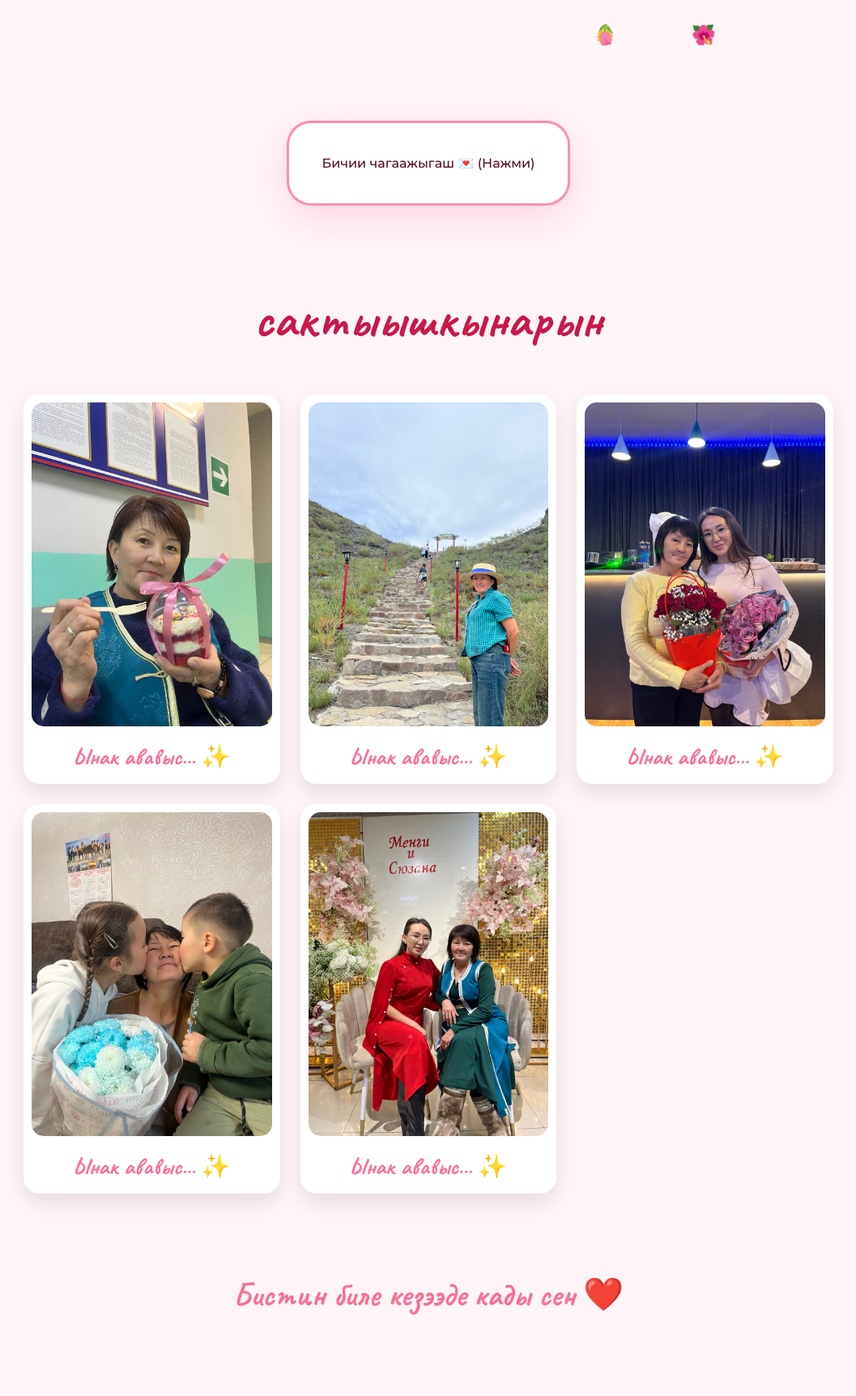
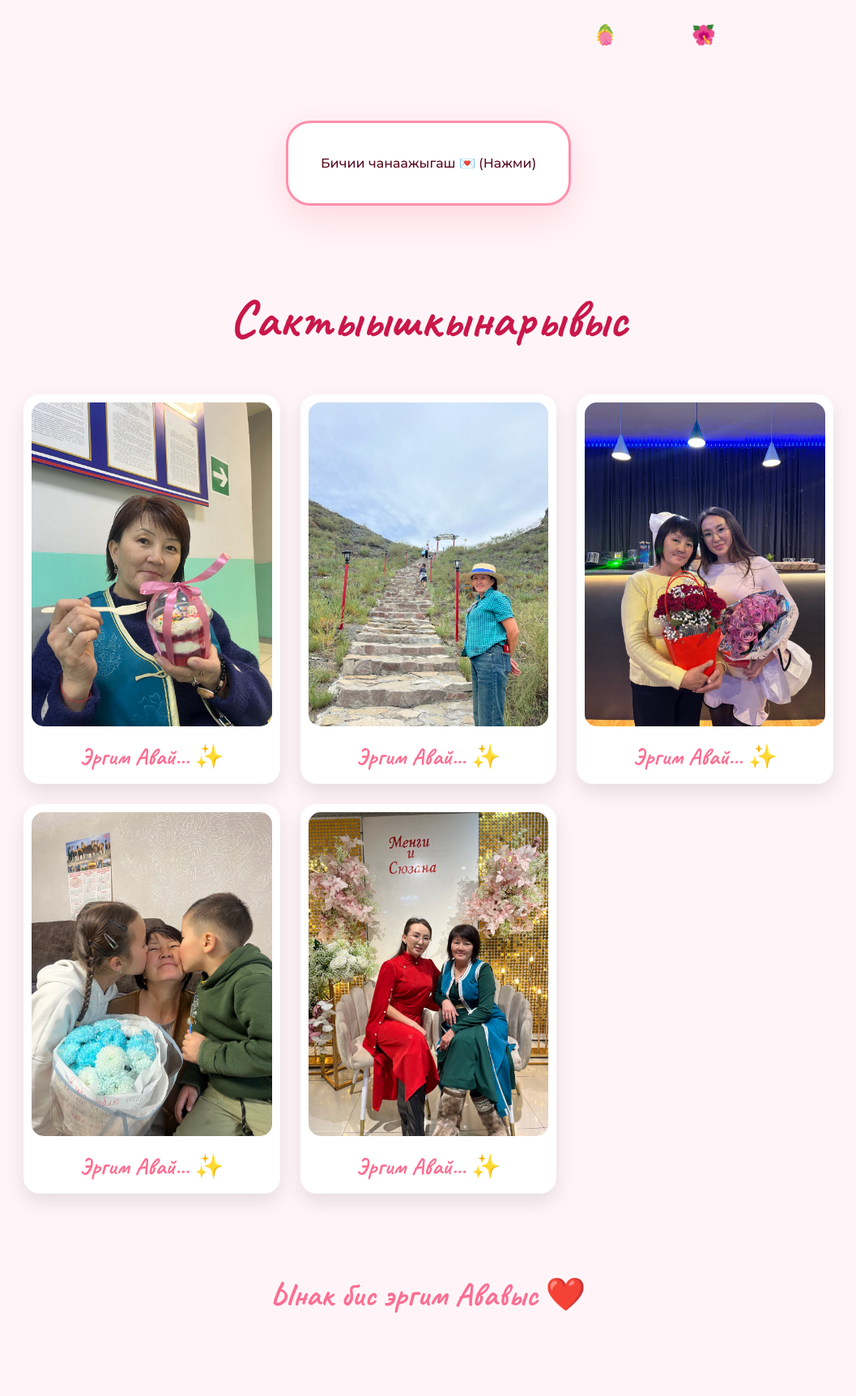
Before and after one commit to baibelek/12_marta, a Flask app: page / in a window 1280 px wide. Shown: the part 801-2525 px from the top of the page at 81% size, without its empty margins (111-1168 px from the left). Run offline with Flask 3, Linux system fonts and the light colour scheme.

Commit message:
Update index.html

```diff
--- a/templates/index.html
+++ b/templates/index.html
@@ -3,7 +3,7 @@
 <head>
     <meta charset="UTF-8">
     <meta name="viewport" content="width=device-width, initial-scale=1.0">
-    <title>Торуттунген хунун биле Авай</title>
+    <title>С 8 Марта, Любимая!</title>
     <link href="https://fonts.googleapis.com/css2?family=Caveat:wght@700&family=Montserrat:wght@300;500&display=swap" rel="stylesheet">
     <link rel="stylesheet" href="https://cdnjs.cloudflare.com/ajax/libs/animate.css/4.1.1/animate.min.css"/>
     <style>
@@ -148,50 +148,36 @@
     </audio>
 
     <div class="hero">
-        <h1 class="animate__animated animate__fadeInDown">Торуттунген хунун биле авай 🌸</h1>
+        <h1 class="animate__animated animate__fadeInDown">Торутунген хунун биле Авай 🌸</h1>
         <div class="scroll-hint">Адаанда бичии белек бар... ↓</div>
     </div>
 
     <div class="content">
         <div class="envelope-section animate__animated animate__zoomIn">
             <div class="envelope" onclick="openLetter()">
-                <span id="envelope-text">Бичии чагаажыгаш 💌 (Нажми)</span>
+                <span id="envelope-text">Бичии чанаажыгаш 💌 (Нажми)</span>
                 <div id="letter">
-                    Торутунген хунун биле авай байыр чедирип тур бис <br><br>
-                        Бистин аравыска, ажы-толунун, уйнуктарынын аразынга ам-даа хун дег чырык <br>
-                            чайыналып чоруур шырайынар, сеткилинер, бистерни оортуп чорзун
-                                Сеткилинден ажыл-агый кылып чоруур
-                                    Кужунерни магадаар бис эргим авай
-                                        Ажы-тол дээш сагыш-човап чоруурунар
-                                            Дувурелим часкарар дыр ынак авай
-                                                Аравыска кезээ монге 100 хар чедир
-                                                    Хулумзуруг бистерлерни оортуп чорзун
-                                                        Аас-кежик кадыкшыл арыг чорзун ынак ававыс
-                                                            Найырал ынакшыл быжг чорзун ынак авай
-                                                                Олчей-кежик кезээ шагда,
-                                                                Каяа-даа бол картай чорзун!
-                                                                Алдын хун дег, ачылыг силер!
-                                                                Ортемчейде чуртталгада ошпес от силер!
-                                                                Амыдырал чуртталганы айтып чоруур,
-                                                                Онза чараш сеткилдиг силер!
-                                                                Эргеледип чассыдып кээр,бергелерде дуза кадар <br>
-                    <b>Эргим Ынак Ававыс</b>
+                    Моя самая прекрасная и любимая! <br><br>
+                    Поздравляю тебя с этим чудесным праздником весны. <br>
+                    Ты — как первый весенний цветок, который дарит радость и тепло всему миру. <br>
+                    Пусть твоя улыбка сияет ярче солнца, а глаза всегда светятся от счастья. <br><br>
+                    <b>Ты моё главное вдохновение. Люблю тебя!</b>
                 </div>
             </div>
         </div>
 
-        <h2 style="font-family: 'Caveat'; font-size: 4rem; color: #c9184a;">сактыышкынарын</h2>
+        <h2 style="font-family: 'Caveat'; font-size: 4rem; color: #c9184a;">Сактыышкынарывыс</h2>
 
         <div class="gallery">
             {% for photo in photos %}
             <div class="photo-card">
                 <img src="{{ url_for('static', filename='images/' + photo) }}" alt="Фото">
-                <p>Ынак ававыс... ✨</p>
+                <p>Эргим Авай... ✨</p>
             </div>
             {% endfor %}
         </div>
 
-        <footer>Бистин биле кезээде кады сен ❤️</footer>
+        <footer>Ынак бис эргим Ававыс ❤️</footer>
     </div>
 
     <script>
```
